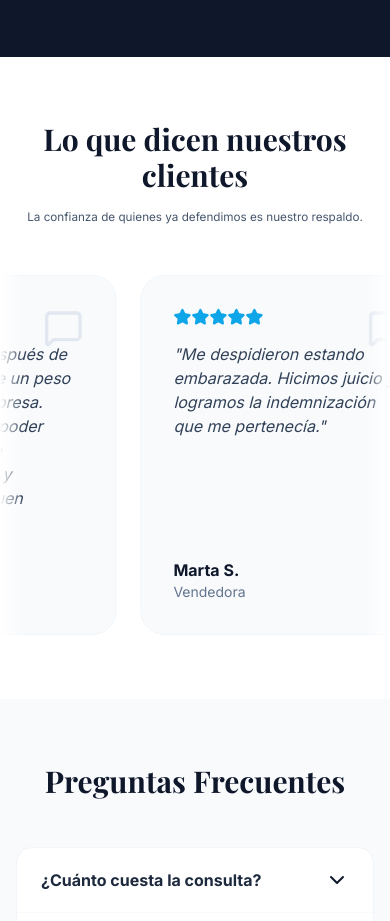
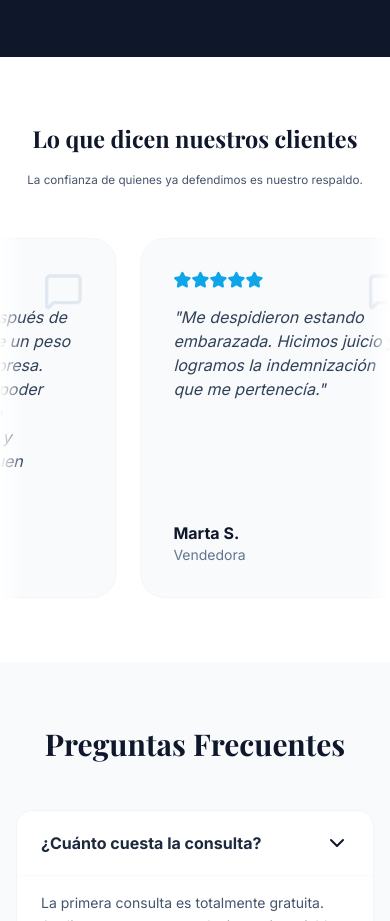
Before and after one commit to bmassa-byte/despedidouyFinal, a React (Vite) app: page / in a window 390 px wide. Shown: the part 3800-4721 px from the top of the page. Built offline with nearby package versions, Linux system fonts and the light colour scheme; a web font is replaced by a local one.

Commit message:
Título de testimonios en una sola línea en mobile
Co-Authored-By: Claude Opus 5.5 <noreply@anthropic.com>
Claude-Session: https://claude.ai/code/session_01MugxTVyaKCMyChmydRgZjE

```diff
--- a/src/App.tsx
+++ b/src/App.tsx
@@ -911,7 +911,7 @@ const Testimonials = () => {
     <section id="testimonios" className="py-16 bg-white overflow-hidden">
       <div className="max-w-7xl mx-auto px-4 sm:px-6 lg:px-8">
         <div className="text-center mb-12">
-          <h2 className="text-3xl md:text-5xl font-bold text-slate-900 mb-4">Lo que dicen nuestros clientes</h2>
+          <h2 className="text-[clamp(1.125rem,6vw,1.875rem)] md:text-5xl font-bold text-slate-900 mb-4 whitespace-nowrap">Lo que dicen nuestros clientes</h2>
           <p className="text-[clamp(0.5rem,3vw,1.125rem)] text-slate-600 whitespace-nowrap">La confianza de quienes ya defendimos es nuestro respaldo.</p>
         </div>
       </div>
```
